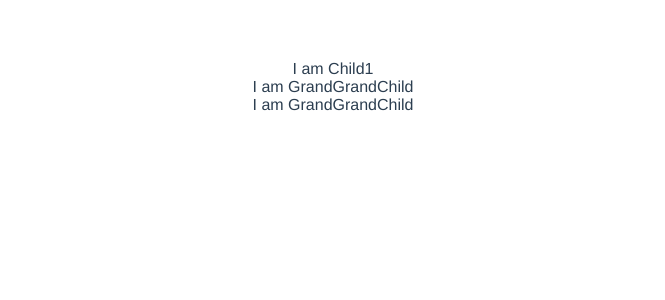
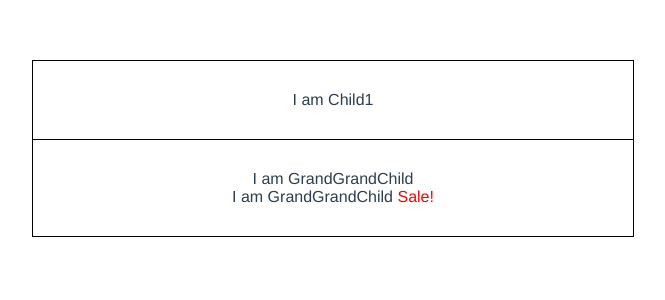
Before and after one commit to Vannsl/jsdays_vue_night_session, a Vue app: page / in a window 1280 px wide. Shown: the top 300 px of the page, without its empty margins (307-972 px from the left). Built offline with nearby package versions, Linux system fonts and the light colour scheme.

Commit message:
adds styling

```diff
--- a/src/App.vue
+++ b/src/App.vue
@@ -1,6 +1,7 @@
 <template>
   <div id="app">
     <Child1 />
+    <div class="seperator" />
     <Child2 />
   </div>
 </template>
@@ -25,6 +26,14 @@ export default {
   -moz-osx-font-smoothing: grayscale;
   text-align: center;
   color: #2c3e50;
-  margin-top: 60px;
+  padding: 30px 0;
+  margin: 60px auto;
+  border: 1px solid black;
+  max-width: 600px;
+}
+
+.seperator {
+  border-bottom: 1px solid black;
+  margin: 30px 0;
 }
 </style>
--- a/src/components/GrandChild.vue
+++ b/src/components/GrandChild.vue
@@ -1,7 +1,7 @@
 <template>
   <div>
     <GrandGrandChild :is-sale-item="false" />
-    <GrandGrandChild :is-sale-item="false" />
+    <GrandGrandChild :is-sale-item="true" />
   </div>
 </template>
 
--- a/src/components/GrandGrandChild.vue
+++ b/src/components/GrandGrandChild.vue
@@ -1,6 +1,12 @@
 <template>
   <div>
-    I am GrandGrandChild
+    <span>I am GrandGrandChild</span>
+    <span
+      v-if="isSaleItem"
+      class="sale"
+    >
+      Sale!
+    </span>
   </div>
 </template>
 
@@ -15,3 +21,9 @@ export default {
   }
 }
 </script>
+
+<style scoped>
+.sale {
+  color: red;
+}
+</style>
```
